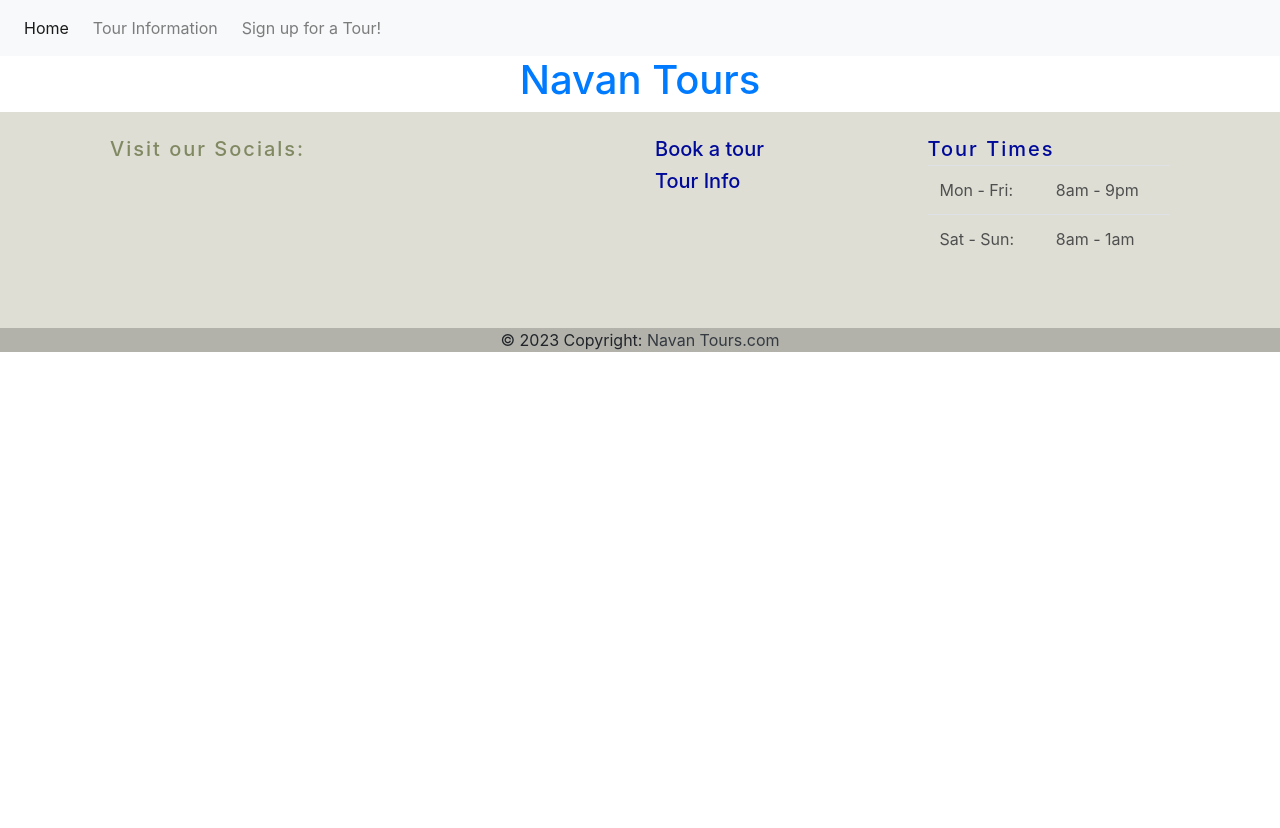
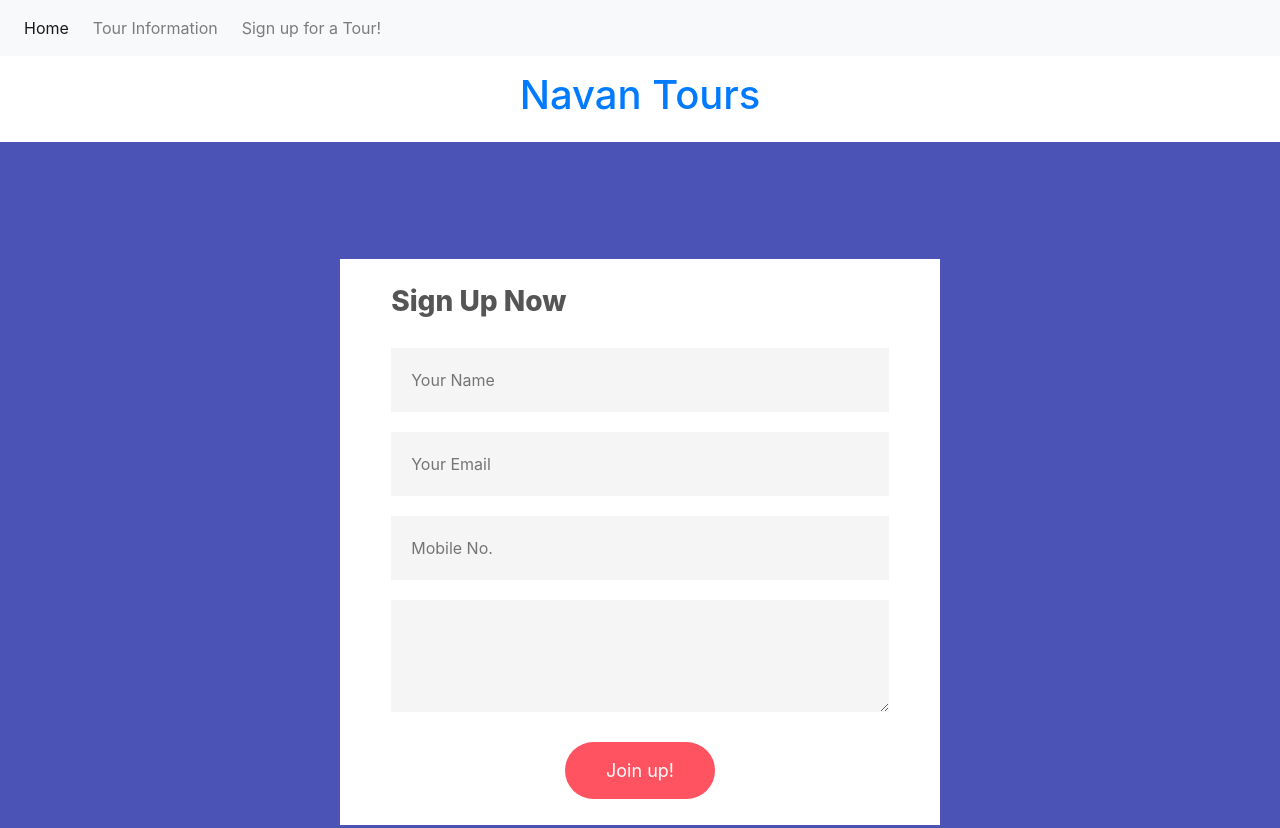
Before and after one commit to Code-Institute-Submissions/Navan-Tours-Booking, a plain HTML site: page signup.html in a window 1280 px wide. Shown: the top 828 px of the page. Before the commit the page ends 800 px from the top, so only its background shows below. Drawn offline with nearby package versions, Linux system fonts and the light colour scheme.

Commit message:
First layer of structure and css in place

```diff
--- a/assets/css/style.css
+++ b/assets/css/style.css
@@ -13,14 +13,24 @@ header {
     text-align: center;
 }
 
+h1 {
+    padding: 15px;
+}
+
 h2 {
-    color: white;
+    color: rgb(0, 0, 0);
 }
 
 /* ---------------------------------------- MENU */
 
 .menu {
     text-align: center;
+    background-color: black;
+    color: white;
+}
+
+menu li:hover {
+    background-color: blue;
 }
 
 /* ---------------------------------------- FOOTER */
@@ -31,8 +41,14 @@ footer {
 
 p {
     font-size: 1.2em;
-    color: white;
+    color: rgb(14, 0, 0);
 }
+
+a {
+    text-decoration: none;
+}
+
+/* ---------------------------------------- CONTAINERS */
 
 .card-text {
     color: black;
@@ -50,6 +66,19 @@ p {
     align-items: center;
     justify-content: center;
 }
+
+.container {
+
+}
+
+@media only screen and (min-width: 768px) {
+    .container {
+      height: 100vh;
+      display: flex;
+      flex-direction: column;
+      justify-content: center;
+    }
+  }
 
 /* ---------------------------------------- FORM */
 
--- a/signup.html
+++ b/signup.html
@@ -28,6 +28,18 @@
     <a href="index.html"><h1>Navan Tours</h1></a>
 
   </header>
+
+<div class="containerform">
+<form onsubmit="sendEmail(); reset(); return false;">
+    <h3>Sign Up Now</h3>
+    <input type="text" id="name" placeholder="Your Name" required>
+    <input type="email" id="email" placeholder="Your Email" required>
+    <input type="mobile" id="mobile" placeholder="Mobile No.">
+    <textarea id="message" rows="3" placeholder="Questions and Queries">
+    </textarea>
+    <button type="submit">Join up!</button>
+</form>
+</div>
 
 </body>
 
```
Also changed, not shown: index.html (+1 -3 lines).
